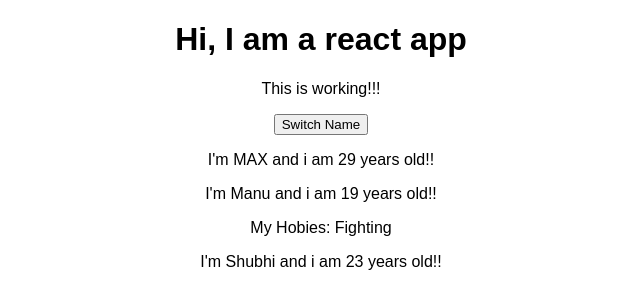
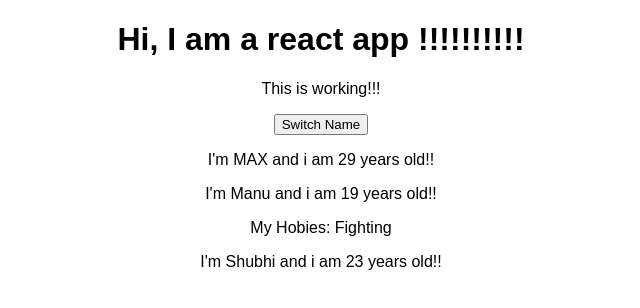
Before and after one commit to shubhangisingh/react-guide, a React (Create React App) app: page / in a window 1280 px wide. Shown: the top 308 px of the page, without its empty margins (319-959 px from the left). Built offline with nearby package versions, Linux system fonts and the light colour scheme.

Commit message:
experimenting setState method

```diff
--- a/src/App.js
+++ b/src/App.js
@@ -11,16 +11,28 @@ class App extends Component {
     {name: 'MAX' ,age: '29'},
     {name: 'Manu', age: '19'},
     {name: 'Shubhi', age: '23'}
-    ]
+    ],
+    title: "Hi, I am a react app !!!!!!!!!!"
+  }
+
+  switchNameHandler = () => {
+    //console.log('button clicked')
+    this.state.persons[0].name= 'shubhangi'
+    this.setState({
+       persons: [
+      {name: 'MAXiiii' ,age: '19'},
+      {name: 'Manushi', age: '9'},
+      {name: 'Shubhangi', age: '13'}
+      ]
+  }
+    )
   }
   render() {
     return (
      <div className="App">
-       <h1>
-       Hi, I am a react app
-       </h1>
+       <h1>{this.state.title}</h1>
        <p>This is working!!!</p>
-       <button>Switch Name </button>
+       <button onClick= {this.switchNameHandler}>Switch Name </button>
        <Person name={this.state.persons[0].name} age= {this.state.persons[0].age} />
         <Person name={this.state.persons[1].name} age= {this.state.persons[1].age} >My Hobies: Fighting</Person>
         <Person name={this.state.persons[2].name} age= {this.state.persons[2].age} />
```
